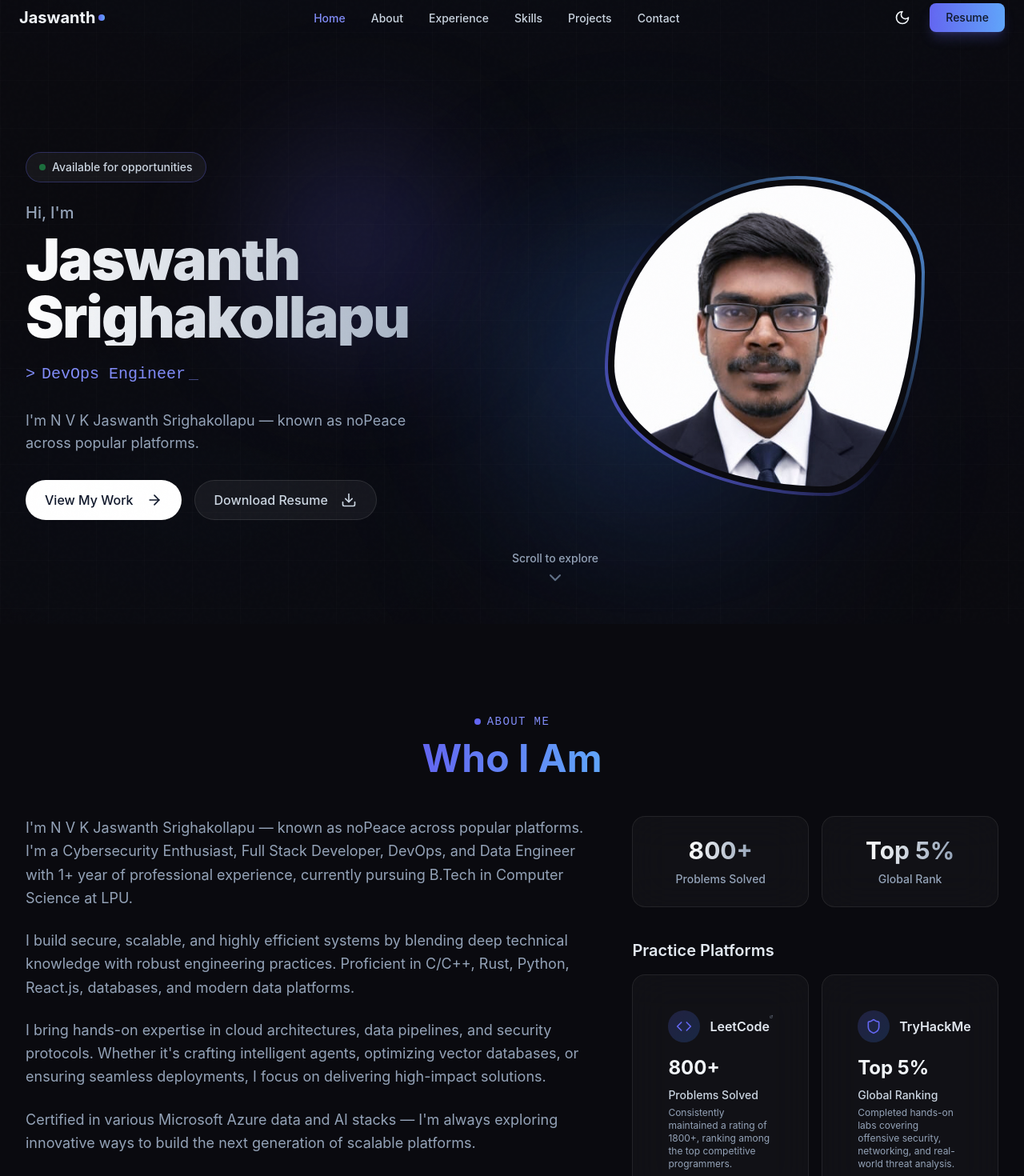
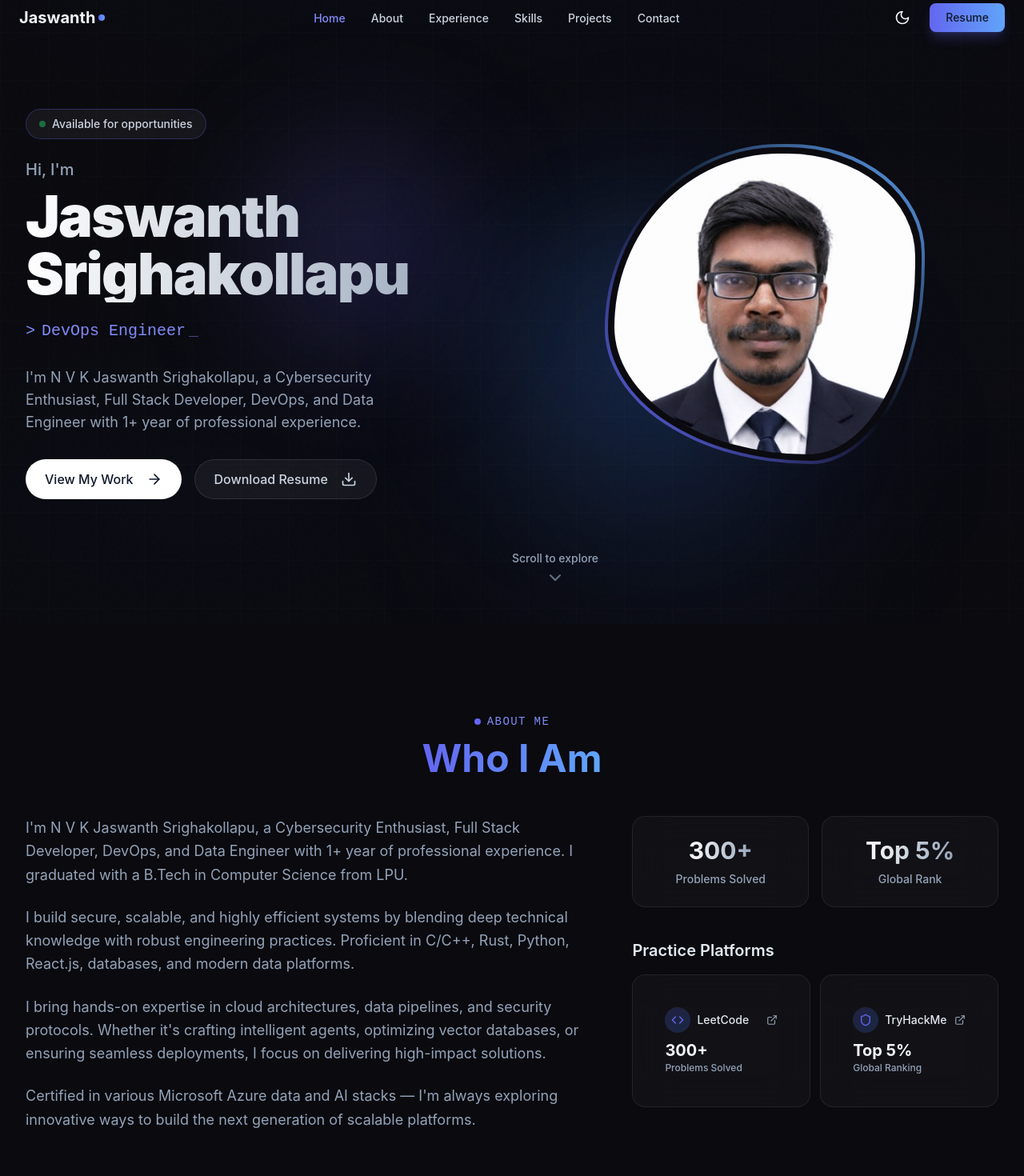
Before and after one commit to jaswanth6988/Portfolio-Website, a Next.js app: page / in a window 1280 px wide. Shown: the part 20-1490 px from the top of the page at 80% size. Built offline with nearby package versions, Linux system fonts and the light colour scheme.

Commit message:
Fix mobile UX (add hero photo, fix spacing), update LeetCode to 300+, update About bio

```diff
--- a/app/globals.css
+++ b/app/globals.css
@@ -95,7 +95,7 @@
 
   /* Section Container */
   .section-container {
-    @apply max-w-7xl mx-auto px-4 sm:px-6 lg:px-8 py-20 md:py-28;
+    @apply max-w-7xl mx-auto px-4 sm:px-6 lg:px-8 py-16 md:py-28;
   }
 
   /* Accent dot */
--- a/components/About.jsx
+++ b/components/About.jsx
@@ -68,7 +68,7 @@ export default function About() {
             <div className="grid grid-cols-2 gap-4">
               <GlassCard className="text-center p-6 flex flex-col items-center justify-center">
                 <div className="text-3xl font-bold gradient-text mb-2">
-                  <AnimatedCounter value="800" suffix="+" />
+                  <AnimatedCounter value="300" suffix="+" />
                 </div>
                 <div className="text-sm text-slate-500 dark:text-slate-400 font-medium">Problems Solved</div>
               </GlassCard>
@@ -83,29 +83,28 @@ export default function About() {
 
           <div>
             <h3 className="text-xl font-semibold mb-4 text-slate-800 dark:text-slate-200">Practice Platforms</h3>
-            <div className="grid grid-cols-1 sm:grid-cols-2 gap-4">
+            <div className="grid grid-cols-1 sm:grid-cols-2 gap-3">
               {platforms?.map((platform, index) => {
                 const Icon = platformIcons[platform.icon] || Code;
                 return (
                   <ScrollReveal key={index} delay={0.3 + index * 0.1}>
-                    <GlassCard className="relative overflow-hidden group hover:-translate-y-1 transition-transform h-full">
-                      <a href={platform.url} target="_blank" rel="noopener noreferrer" className="block p-5 h-full">
-                        <div className="flex justify-between items-start mb-4">
-                          <div className="flex items-center gap-3">
-                            <div className="w-10 h-10 rounded-full bg-gradient-to-br from-indigo-500/20 to-blue-500/20 flex items-center justify-center text-indigo-500">
-                              <Icon className="w-5 h-5" />
+                    <GlassCard className="relative overflow-hidden group hover:-translate-y-1 transition-transform">
+                      <a href={platform.url} target="_blank" rel="noopener noreferrer" className="block p-4">
+                        <div className="flex justify-between items-center mb-2">
+                          <div className="flex items-center gap-2">
+                            <div className="w-8 h-8 rounded-full bg-gradient-to-br from-indigo-500/20 to-blue-500/20 flex items-center justify-center text-indigo-500 shrink-0">
+                              <Icon className="w-4 h-4" />
                             </div>
-                            <span className="font-semibold text-slate-800 dark:text-slate-200">{platform.name}</span>
+                            <span className="font-medium text-sm text-slate-800 dark:text-slate-200">{platform.name}</span>
                           </div>
-                          <ExternalLink className="w-4 h-4 text-slate-400 group-hover:text-indigo-500 transition-colors" />
+                          <ExternalLink className="w-3.5 h-3.5 text-slate-400 group-hover:text-indigo-500 transition-colors shrink-0" />
                         </div>
-                        <div className="mb-2">
-                          <span className={`text-2xl font-bold ${platform.color ? platform.color : 'text-indigo-500'}`}>
+                        <div>
+                          <div className={`text-xl font-bold ${platform.color ? platform.color : 'text-indigo-500'}`}>
                             {platform.stat}
-                          </span>
+                          </div>
+                          <div className="text-xs font-medium text-slate-600 dark:text-slate-400">{platform.statLabel}</div>
                         </div>
-                        <div className="text-sm font-medium text-slate-600 dark:text-slate-300 mb-1">{platform.statLabel}</div>
-                        <div className="text-xs text-slate-500 dark:text-slate-400">{platform.description}</div>
                       </a>
                     </GlassCard>
                   </ScrollReveal>
--- a/components/Hero.jsx
+++ b/components/Hero.jsx
@@ -35,7 +35,7 @@ export default function Hero() {
   };
 
   return (
-    <section id="home" className="relative min-h-screen flex items-center justify-center overflow-hidden pt-20">
+    <section id="home" className="relative min-h-[100svh] flex items-center justify-center overflow-hidden pt-24 md:pt-0 pb-12 md:pb-0">
       <div className="absolute inset-0 aurora-bg opacity-30 dark:opacity-20 z-0"></div>
       <div className="absolute inset-0 grid-bg opacity-50 z-0"></div>
 
@@ -44,12 +44,12 @@ export default function Hero() {
       <div className="absolute bottom-1/4 right-1/4 w-80 h-80 bg-blue-500/20 rounded-full blur-[100px] animate-float-delayed z-0"></div>
       <div className="absolute top-1/2 left-1/2 -translate-x-1/2 -translate-y-1/2 w-96 h-96 bg-blue-500/10 rounded-full blur-[120px] animate-float-slow z-0"></div>
 
-      <div className="max-w-7xl mx-auto px-4 sm:px-6 lg:px-8 relative z-10 grid grid-cols-1 lg:grid-cols-2 gap-12 items-center w-full">
+      <div className="max-w-7xl mx-auto px-4 sm:px-6 lg:px-8 relative z-10 flex flex-col-reverse lg:grid lg:grid-cols-2 gap-8 lg:gap-12 items-center w-full">
         <motion.div
           variants={containerVariants}
           initial="hidden"
           animate="visible"
-          className="flex flex-col items-center lg:items-start text-center lg:text-left"
+          className="flex flex-col items-center lg:items-start text-center lg:text-left order-2 lg:order-1"
         >
           <motion.div variants={itemVariants} className="mb-6">
             <div className="inline-flex items-center gap-2 px-4 py-2 rounded-full border border-indigo-500/30 bg-white/5 backdrop-blur-sm shadow-sm dark:shadow-none">
@@ -111,9 +111,9 @@ export default function Hero() {
           initial={{ opacity: 0, scale: 0.9 }}
           animate={{ opacity: 1, scale: 1 }}
           transition={{ duration: 0.8, delay: 0.5 }}
-          className="hidden lg:flex justify-center items-center relative"
+          className="flex justify-center items-center relative order-1 lg:order-2 w-[240px] h-[240px] sm:w-[320px] sm:h-[320px] lg:w-[400px] lg:h-[400px] mx-auto"
         >
-          <div className="relative w-[400px] h-[400px] rounded-2xl p-1 bg-gradient-to-tr from-indigo-500 via-transparent to-blue-400 animate-morph glow-indigo">
+          <div className="relative w-full h-full rounded-2xl p-1 bg-gradient-to-tr from-indigo-500 via-transparent to-blue-400 animate-morph glow-indigo">
             <div className="w-full h-full rounded-[inherit] overflow-hidden bg-slate-100 dark:bg-[#0a0a0f] p-2">
               <div className="w-full h-full rounded-[inherit] overflow-hidden relative">
                 <div className="absolute inset-0 bg-gradient-to-br from-indigo-900/20 to-blue-900/20 mix-blend-overlay z-10"></div>
```
Also changed, not shown: lib/data.js.
